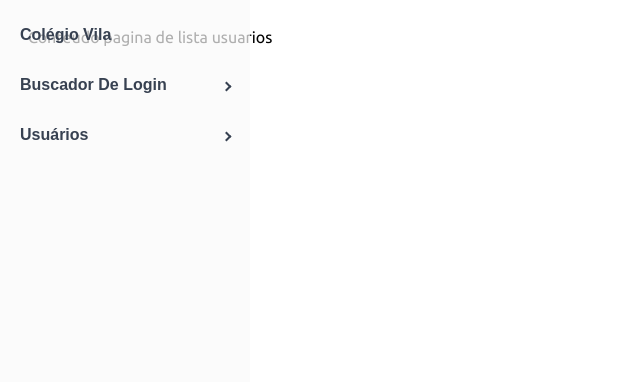
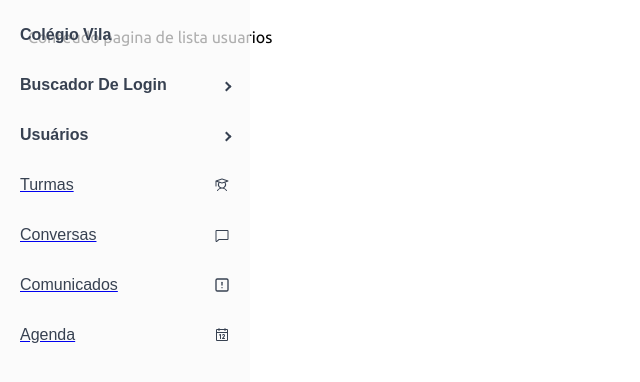
Before and after one commit to Andersonlima13/buscador-nextv2, a Next.js app: page /users in a window 1280 px wide. Shown: the top 382 px of the page, without its empty margins (0-640 px from the left). Built offline with nearby package versions, Linux system fonts and the light colour scheme.

Commit message:
projetando sidebar

```diff
--- a/src/app/components/List.tsx
+++ b/src/app/components/List.tsx
@@ -318,7 +318,7 @@ const handleDownloadClick = async () => {
 
       <DataContainer onClick={handleDownloadClick}>
         <FiDownload size={24} style={{ marginRight: '10px' }} />
-        {isDownloading ? 'Gerando arquivo...' : 'Download de alunos (CSV)'}
+        {isDownloading ? 'Gerando arquivo...' : 'Importar planilha'}
       </DataContainer>
 
       <DataContainer>
@@ -328,8 +328,8 @@ const handleDownloadClick = async () => {
 
       <DataContainer onClick={() => setIsModalOpen(true)}>
 
-        <FiUpload size={24} />
-        Upload de planilha
+        <FiUpload size={24} style={{ marginRight: '10px',}} />
+        Exportar alunos
       </DataContainer>
 
       <Modal
--- a/src/app/components/Sidebar.jsx
+++ b/src/app/components/Sidebar.jsx
@@ -5,7 +5,9 @@ import React from "react";
 import { Sidebar, Menu, MenuItem, SubMenu } from 'react-pro-sidebar';
 import Link from "next/link";
 import styled from "styled-components";
-import { FiSearch,FiPlus,FiSettings } from 'react-icons/fi'
+import { FiSearch,FiPlus,FiSettings} from 'react-icons/fi'
+import { PiStudent,PiChat, PiCalendar } from "react-icons/pi";
+import { TbAlertSquare } from "react-icons/tb";
 
 
 
@@ -127,10 +129,75 @@ export default function Sidebar_component() {
       <FiSettings  style={{ marginLeft: 'auto' }} />
     </div>
   </MenuItem>
+        </SubMenu>
+
+
+  <MenuItem>
+  <div style={{
+      display: 'flex',
+      alignItems: 'center',
+      justifyContent: 'space-between',
+      width: '100%',
+      paddingRight: '10px'
+    }}>
+      <Link href="/groups" passHref>
+        <StyledLinkText>Turmas</StyledLinkText>
+      </Link>
+      <PiStudent  style={{ marginLeft: 'auto' }} />
+    </div>
+  </MenuItem>
+
+  <MenuItem>
+  <div style={{
+      display: 'flex',
+      alignItems: 'center',
+      justifyContent: 'space-between',
+      width: '100%',
+      paddingRight: '10px'
+    }}>
+      <Link href="/messages" passHref>
+        <StyledLinkText>Conversas</StyledLinkText>
+      </Link>
+      <PiChat  style={{ marginLeft: 'auto' }} />
+    </div>
+  </MenuItem>
+
+
+  <MenuItem>
+  <div style={{
+      display: 'flex',
+      alignItems: 'center',
+      justifyContent: 'space-between',
+      width: '100%',
+      paddingRight: '10px'
+    }}>
+      <Link href="/comunication" passHref>
+        <StyledLinkText>Comunicados</StyledLinkText>
+      </Link>
+      <TbAlertSquare  style={{ marginLeft: 'auto' }} />
+    </div>
+  </MenuItem>
+
+  <MenuItem>
+  <div style={{
+      display: 'flex',
+      alignItems: 'center',
+      justifyContent: 'space-between',
+      width: '100%',
+      paddingRight: '10px'
+    }}>
+      <Link href="/calendar" passHref>
+        <StyledLinkText>Agenda</StyledLinkText>
+      </Link>
+      <PiCalendar  style={{ marginLeft: 'auto' }} />
+    </div>
+  </MenuItem>
 
 
 
-        </SubMenu>
+
+
+
 
 
       </Menu>
```
Also changed, not shown: src/app/groups/page.tsx (added, +78 -0 lines), 1 other file (tests, documents, lock files or other folders).
